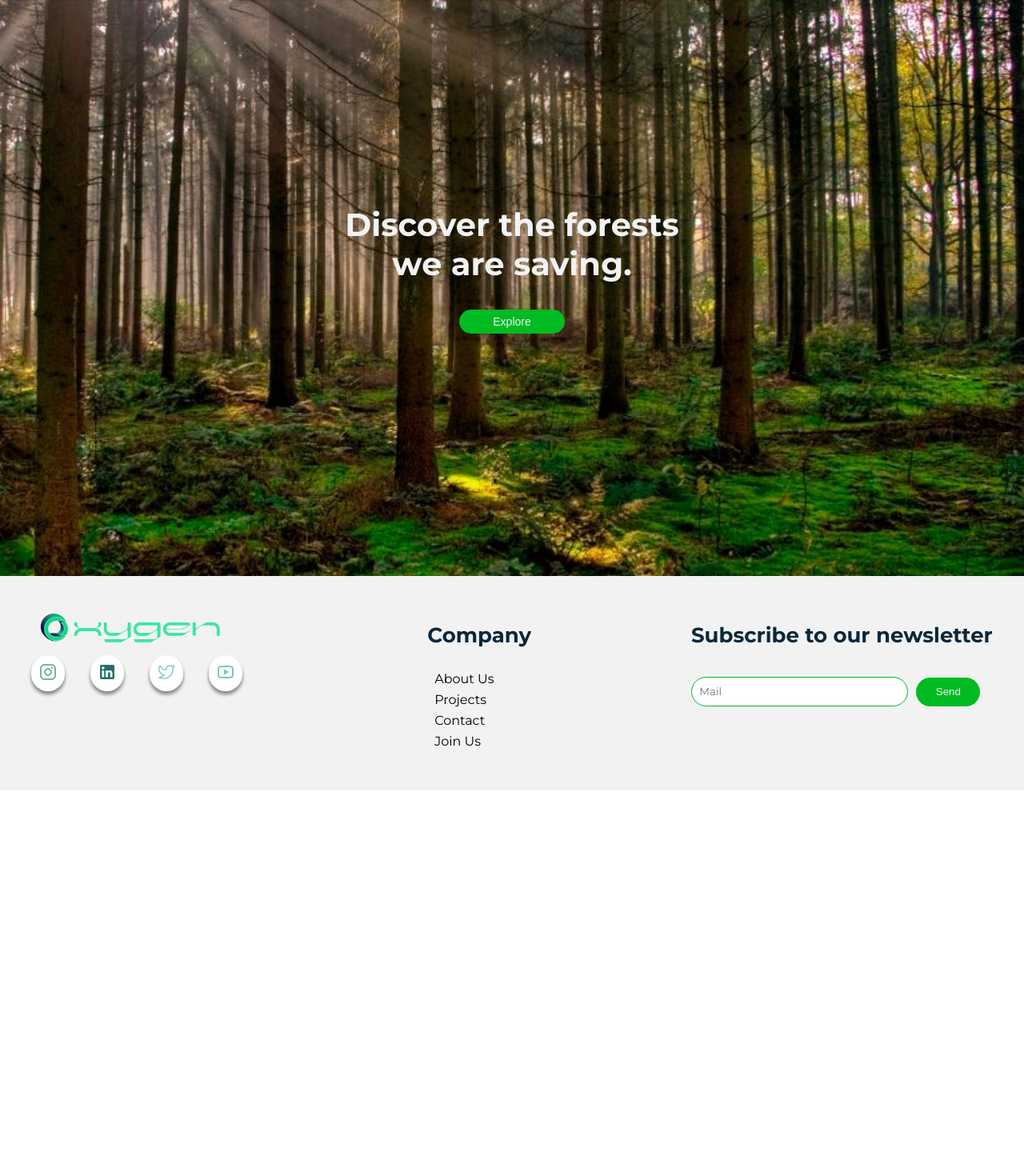
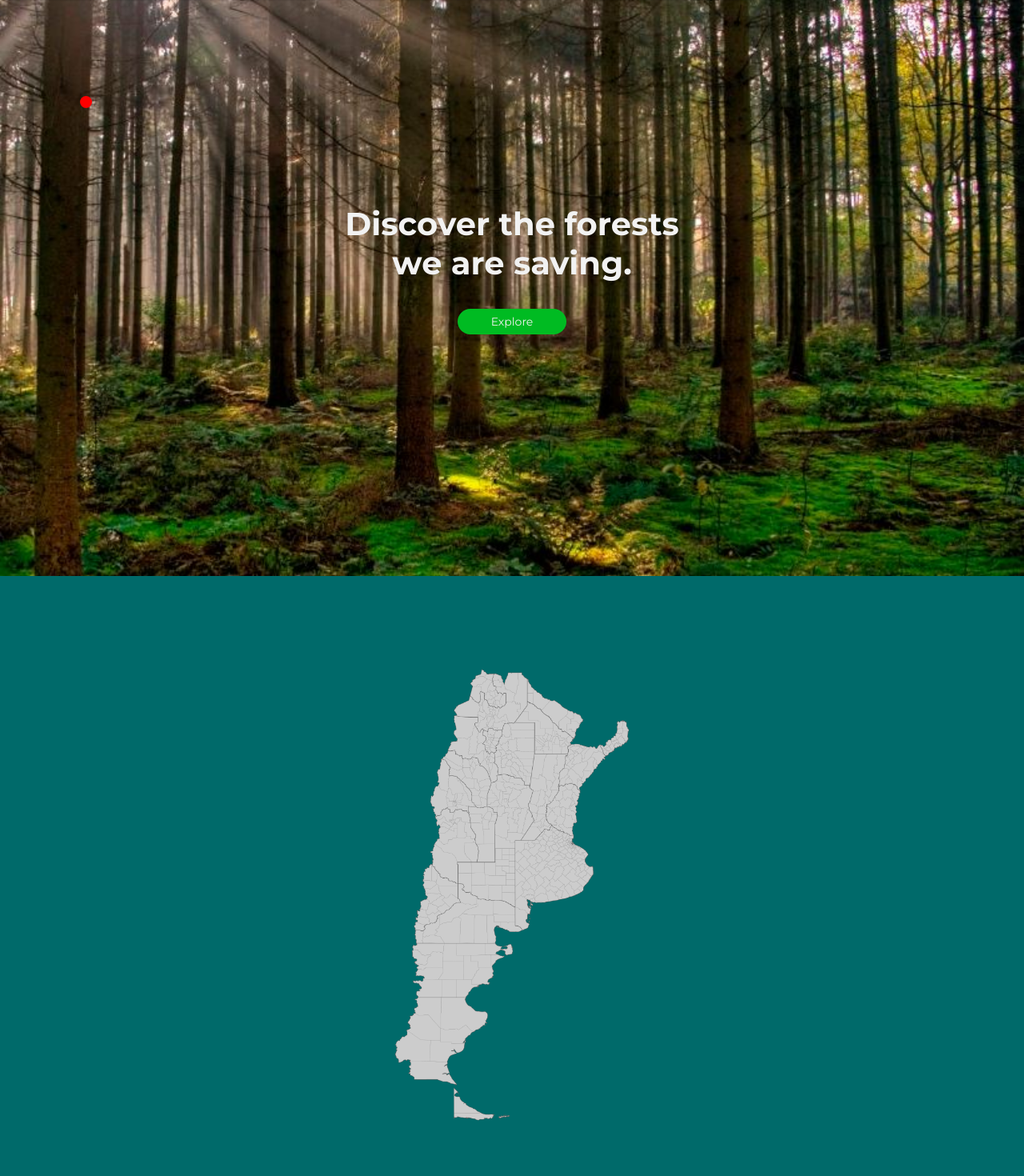
Before and after one commit to oxygentoken-org/oxygen-token, a Next.js app: page /en/proyecto in a window 1280 px wide. Shown: the part 80-1550 px from the top of the page at 80% size. Before the commit the page ends 1068 px from the top, so only its background shows below. Built offline with nearby package versions, Linux system fonts and the light colour scheme.

Commit message:
[FIX] Calidad imagen y mapa inicial

```diff
--- a/src/app/[locale]/proyecto/page.js
+++ b/src/app/[locale]/proyecto/page.js
@@ -1,9 +1,18 @@
 "use client";
+
+//Components
 import Navbar from "../components/Navbar/Navbar.js";
 import Footer from "../components/Footer/Footer.js";
+
+//Styles
 import "../../../styles/proyecto.css"
 import "../../[locale]/globals.css";
+
+//Files
+import mapArg from "../../../../public/assets/images/mapaArg.png"
+
 import { useTranslations } from "next-intl";
+import Image from "next/image.js";
 
 
 const Proyecto = () =>{
@@ -13,9 +22,11 @@ const Proyecto = () =>{
         <section className="project">
             <div className="projectHeader">
                 <h1>{projectIdioms('title-1')} <br/>{projectIdioms('title-2')}</h1>
-                <button className>{projectIdioms('button-projects')}</button>
+                <a href="#map">{projectIdioms('button-projects')}</a>
             </div>
-            <div className="projectMap">
+            <div className="projectMap" id="map">
+                <Image src={mapArg} alt="map of argentina" className="mapArg"/>
+                <div className="laFlorencia"></div>
 
             </div>
         </section>
--- a/src/styles/proyecto.css
+++ b/src/styles/proyecto.css
@@ -9,13 +9,20 @@
     color: var(--white);
 }
 
-.project button{
+.project a{
     padding: 0.5em 3em;
     background-color: var(--strong-green);
     border-radius: 20px;
     border:0;
     color:var(--white);
     font-size: 14px;
+    text-decoration: none;
+    font-family: var(--montserrat);
+}
+
+.project a:hover{
+    cursor: pointer;
+    background-color: var(--dark-blue);
 }
 
 .projectHeader{
@@ -29,3 +36,29 @@
     background-size: cover;
     background-repeat: no-repeat;
 }
+
+.projectMap{
+    height: 100vh;
+    background-color: #006A6A;
+    display: flex;
+    align-items: center;
+    justify-content: center;
+}
+
+.mapArg{
+    position: relative;
+    height: 600px;
+    width: auto;
+
+}
+
+.laFlorencia{
+    position: absolute;
+    background-color: red;
+    width: 15px;
+    height: 15px;
+    border-radius: 100px;
+    z-index: 1000;
+    left: 100px;
+    top: 200px;
+}
```
Also changed, not shown: public/assets/images/mapaArg.png (added).
